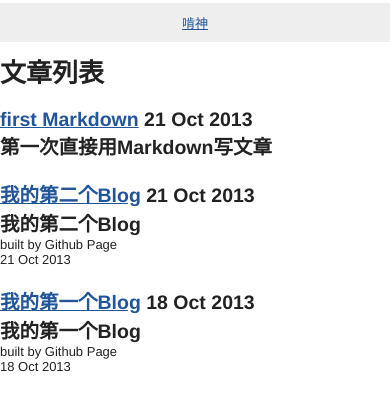
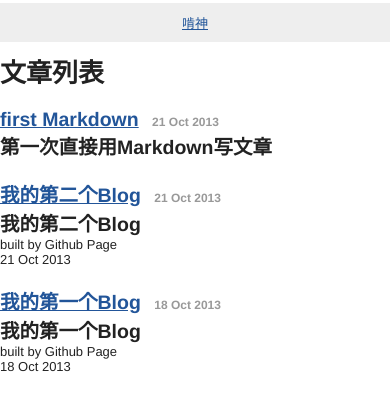
Before and after one commit to kenshinlin/archives, a Jekyll site: the page built from index.html, in a window 390 px wide. Shown: the top 411 px of the page. Built offline with Jekyll 4.4.1, drawn with Linux system fonts in a browser that asks for light colours.

Commit message:
Update style.css

```diff
--- a/css/style.css
+++ b/css/style.css
@@ -77,6 +77,14 @@ p{
 }
 @media screen and (max-width:768px){
   .wrap{
+    font-weight:normal;
+  }
+  .idx-post-data{
+  color: #999;
+  margin-left:8px;
+  font-size:12px;
+  }
+  .wrap{
     width:100%;
     padding-top:30px;
     position:relative;
```
